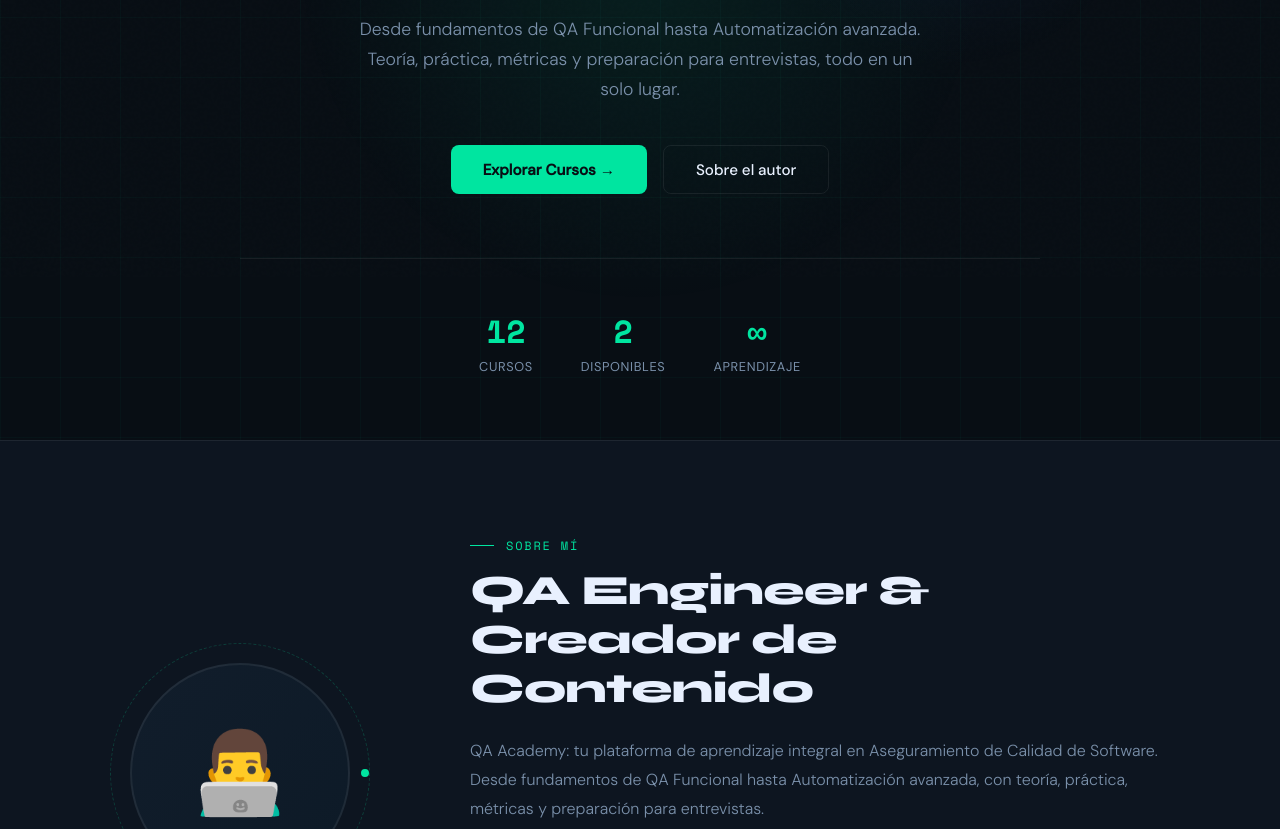
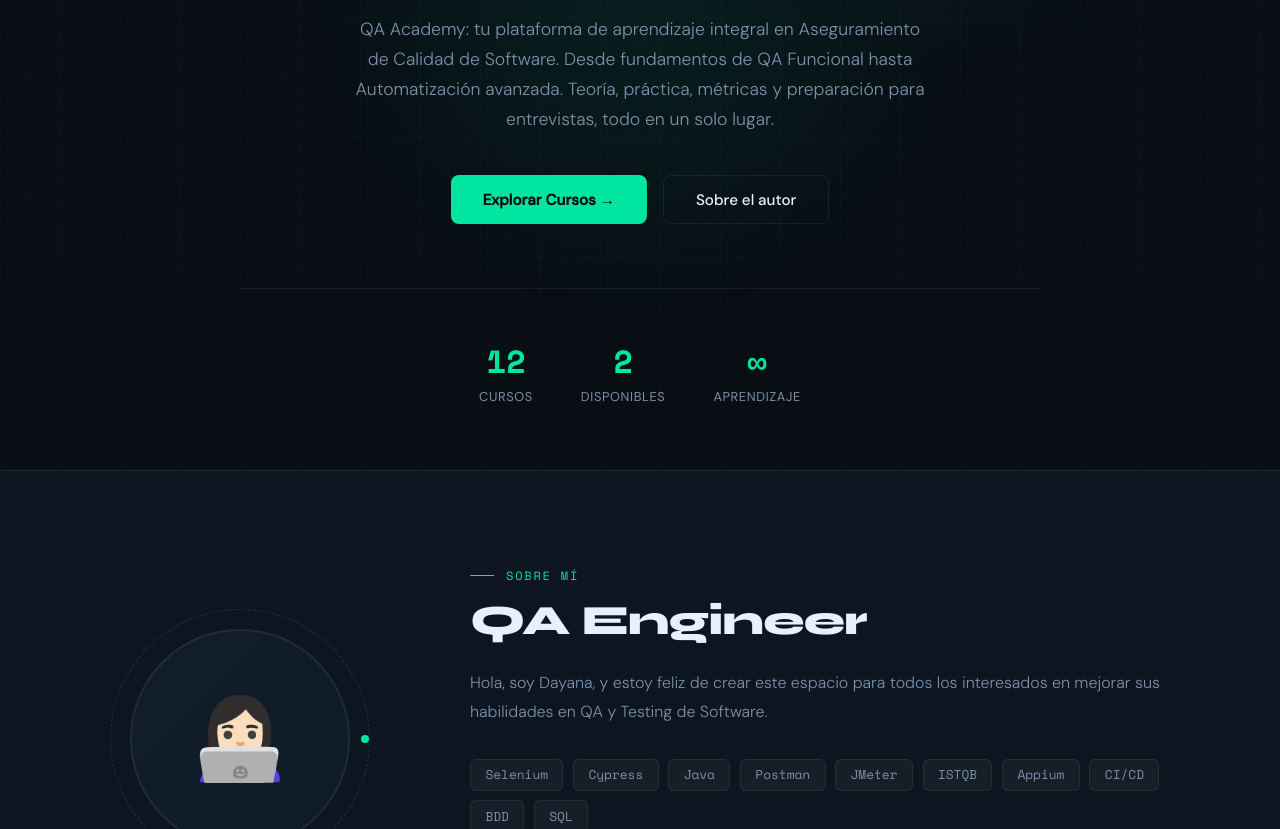
Before and after one commit to Dakux1111/qaacademy, a plain HTML site: page index.html in a window 1280 px wide. Shown: the part 523-1352 px from the top of the page. Drawn offline with nearby package versions, Linux system fonts and the light colour scheme.

Commit message:
Update index.html

```diff
--- a/index.html
+++ b/index.html
@@ -764,7 +764,7 @@
   <div class="hero-content">
     <div class="hero-badge">Plataforma de Aprendizaje QA</div>
     <h1>Domina el Universo del<br><span class="accent">Quality</span> <span class="accent2">Assurance</span></h1>
-    <p>Desde fundamentos de QA Funcional hasta Automatización avanzada. Teoría, práctica, métricas y preparación para entrevistas, todo en un solo lugar.</p>
+    <p>QA Academy: tu plataforma de aprendizaje integral en Aseguramiento de Calidad de Software. Desde fundamentos de QA Funcional hasta Automatización avanzada. Teoría, práctica, métricas y preparación para entrevistas, todo en un solo lugar.</p>
     <div class="hero-buttons">
       <a href="#cursos" class="btn-primary">Explorar Cursos →</a>
       <a href="#sobre-mi" class="btn-secondary">Sobre el autor</a>
@@ -790,13 +790,13 @@
 <section class="about" id="sobre-mi">
   <div class="about-inner">
     <div class="about-avatar-wrap">
-      <div class="about-avatar">👨‍💻</div>
+      <div class="about-avatar">👩🏻‍💻</div>
       <div class="about-ring"></div>
     </div>
     <div class="about-content">
       <div class="section-label">Sobre mí</div>
-      <h2 class="section-title">QA Engineer &<br>Creador de Contenido</h2>
-      <p class="about-bio">QA Academy: tu plataforma de aprendizaje integral en Aseguramiento de Calidad de Software. Desde fundamentos de QA Funcional hasta Automatización avanzada, con teoría, práctica, métricas y preparación para entrevistas.</p>
+      <h2 class="section-title">QA Engineer </h2>
+      <p class="about-bio">Hola, soy Dayana, y estoy feliz de crear este espacio para todos los interesados en mejorar sus habilidades en QA y Testing de Software.</p>
       <div class="skills-grid">
         <span class="skill-tag">Selenium</span>
         <span class="skill-tag">Cypress</span>
```
